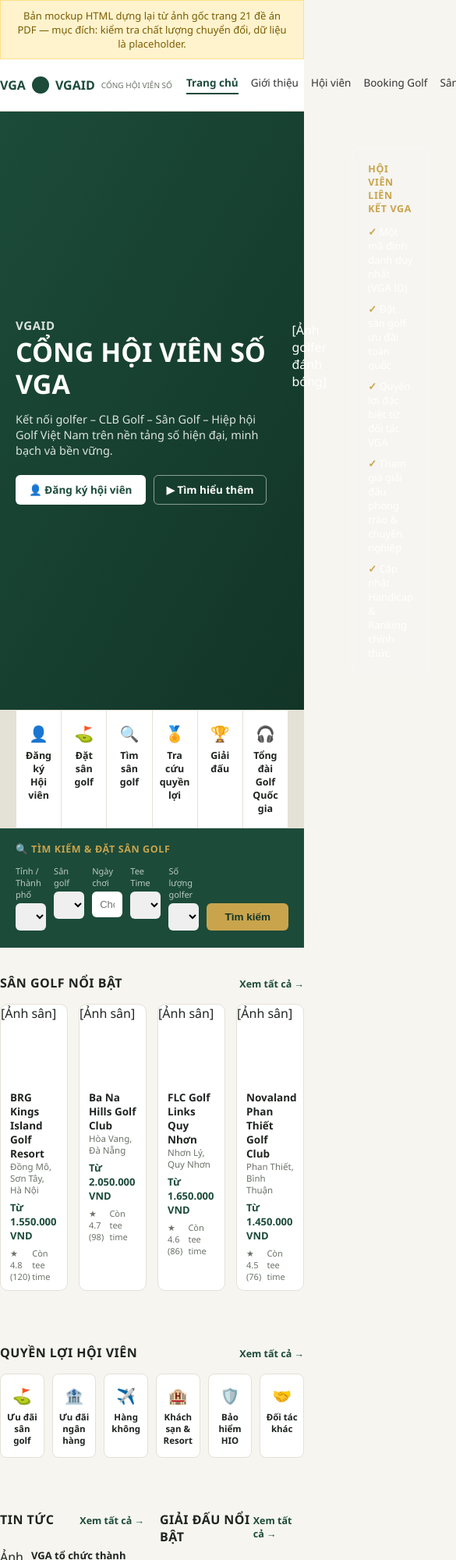
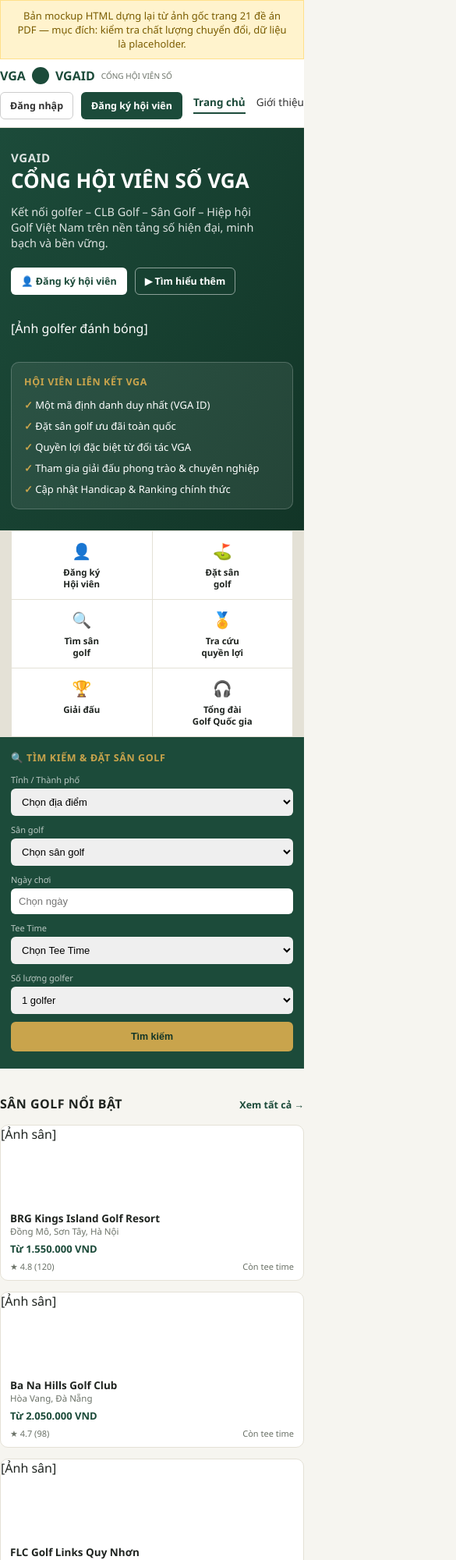
Before and after one commit to hiepdevsecops/blog, an Eleventy site: page src/golf-mockup-trangchu.html in a window 390 px wide. Shown: the top 2000 px of the page at 78% size, 585 px wide, since content can reach past the window. Built offline with nearby package versions, Linux system fonts and the light colour scheme; Eleventy itself is replaced by a stand-in of ours; files that its build step writes are made by us from their sources.

Commit message:
Sua responsive mobile cho trang mockup golf

```diff
--- a/src/golf-mockup-trangchu.html
+++ b/src/golf-mockup-trangchu.html
@@ -109,6 +109,49 @@
   .note {
     background: #fff3cd; border: 1px solid #ffe08a; color: #7a5c00; font-size: 13px;
     padding: 10px 16px; text-align: center;
+  }
+
+  /* ===== Responsive mobile (điện thoại) ===== */
+  @media (max-width: 860px) {
+    .wrap { padding: 0 14px; }
+
+    .header-row { flex-wrap: wrap; gap: 10px 14px; padding: 10px 0; }
+    nav { order: 3; width: 100%; overflow-x: auto; gap: 14px; padding-bottom: 4px; -webkit-overflow-scrolling: touch; }
+    .header-actions { margin-left: auto; }
+    .header-actions span { display: none; }
+    .btn { padding: 8px 12px; font-size: 12.5px; }
+
+    .hero { padding: 28px 0; }
+    .hero-row { flex-direction: column; align-items: stretch; }
+    .hero-title { font-size: 26px; }
+    .hero-photo { height: 160px !important; }
+    .hero-card { padding: 16px; }
+
+    .quick { grid-template-columns: repeat(3, 1fr); }
+    .quick a { font-size: 11.5px; padding: 12px 4px; }
+
+    .search-fields { grid-template-columns: 1fr; }
+    .search-fields .btn-primary { width: 100%; padding: 11px; }
+
+    .courses { grid-template-columns: repeat(2, 1fr); }
+
+    .benefits-row { grid-template-columns: repeat(3, 1fr); }
+    .benefit { font-size: 10.5px; padding: 10px 4px; }
+
+    .two-col { grid-template-columns: 1fr; gap: 28px; }
+
+    .hotline { flex-direction: column; align-items: flex-start; gap: 12px; }
+    .hotline button { align-self: stretch; }
+
+    .footer-cols { grid-template-columns: 1fr 1fr; gap: 22px 16px; }
+    .footer-cols > div:first-child { grid-column: 1 / -1; }
+  }
+
+  @media (max-width: 420px) {
+    .quick { grid-template-columns: repeat(2, 1fr); }
+    .benefits-row { grid-template-columns: repeat(2, 1fr); }
+    .courses { grid-template-columns: 1fr; }
+    .footer-cols { grid-template-columns: 1fr; }
   }
 </style>
 </head>
```
